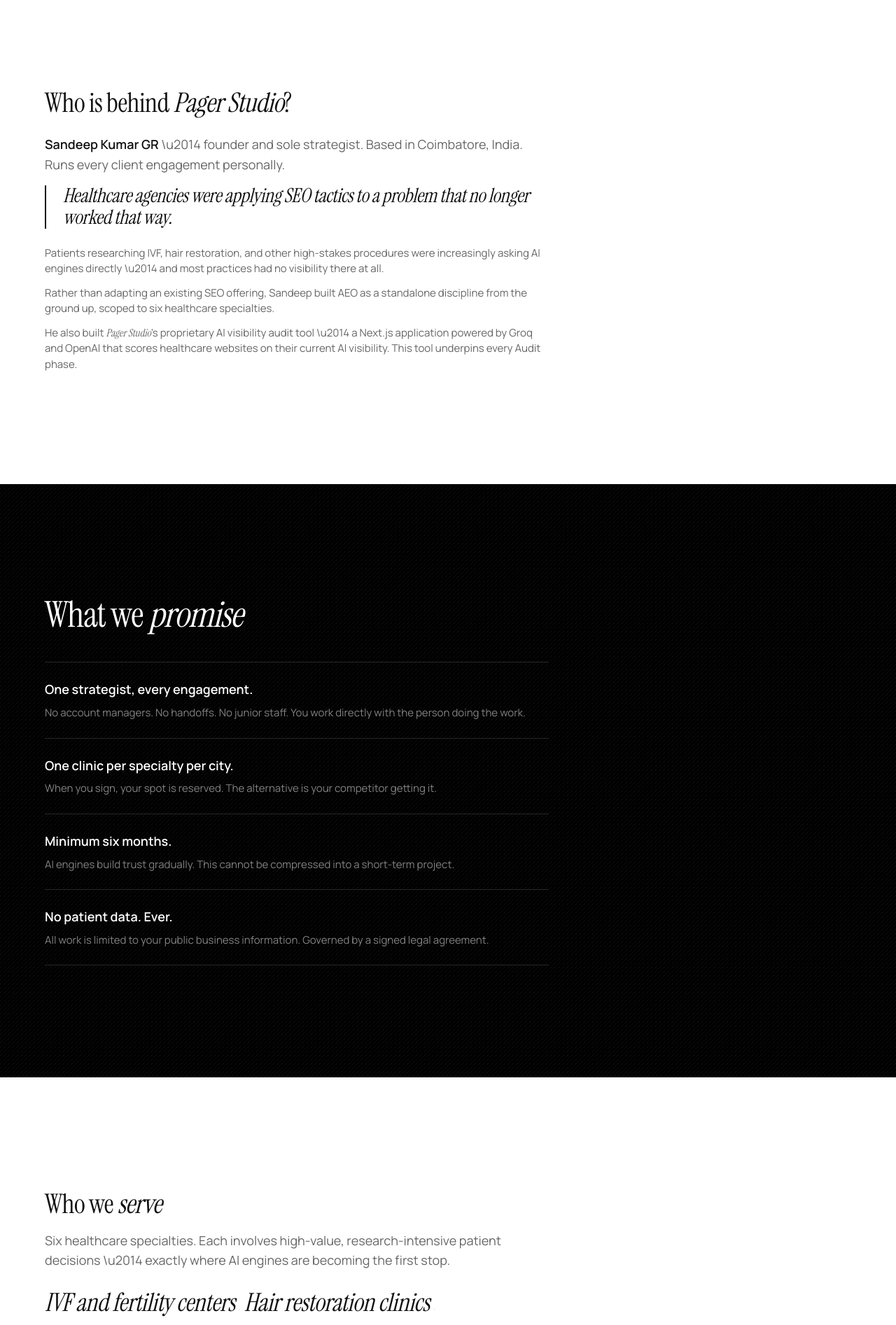
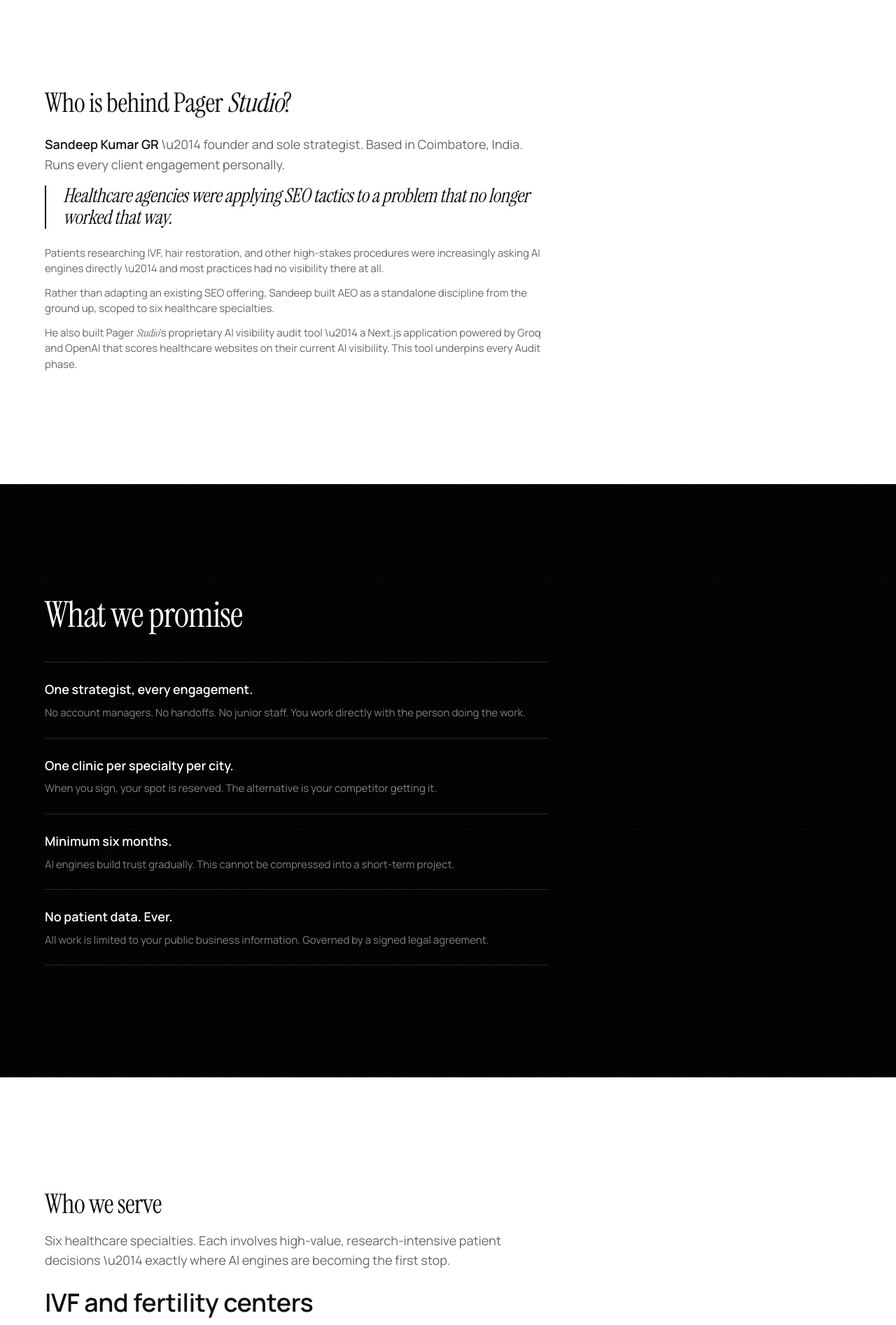
Before and after one commit to pagerstudio/pagerstudio, a Next.js app: page /about in a window 1280 px wide. Shown: the part 540-2434 px from the top of the page at 70% size. Built offline with nearby package versions, Linux system fonts and the light colour scheme.

Commit message:
fix: Pager normal + Studio italic everywhere, Instrument Serif used sparingly only for brand name and blockquote

```diff
--- a/app/about/AboutPageClient.tsx
+++ b/app/about/AboutPageClient.tsx
@@ -38,7 +38,7 @@ function BrandText({ text }: { text: string }) {
     <>
       {parts.map((part, i) =>
         part === 'Pager Studio' ? (
-          <span key={i} className="font-serif italic">Pager Studio</span>
+          <span key={i}>Pager <span className="font-serif italic">Studio</span></span>
         ) : (
           <span key={i}>{part}</span>
         )
@@ -74,7 +74,7 @@ export default function AboutPageClient() {
               animate={{ opacity: 1, y: 0, filter: 'blur(0px)' }}
               transition={{ duration: 0.7, ease: EASE }}
             >
-              What is <span className="font-serif italic">Pager Studio</span>?
+              What is Pager <span className="font-serif italic">Studio</span>?
             </motion.h1>
 
             <motion.p
@@ -104,7 +104,7 @@ export default function AboutPageClient() {
           <div className="max-w-[720px]">
             <FadeIn blur={6} y={30}>
               <h2 className="text-heading-lg text-ps-ink mb-6">
-                Who is behind <span className="font-serif italic">Pager Studio</span>?
+                Who is behind Pager <span className="font-serif italic">Studio</span>?
               </h2>
             </FadeIn>
             <FadeIn blur={4} y={20} delay={0.05}>
@@ -131,7 +131,7 @@ export default function AboutPageClient() {
             </FadeIn>
             <FadeIn blur={4} y={20} delay={0.25}>
               <p className="text-body-sm text-ps-muted">
-                He also built <span className="font-serif italic">Pager Studio</span>&apos;s proprietary AI visibility audit tool \u2014 a Next.js application powered by Groq and OpenAI that scores healthcare websites on their current AI visibility. This tool underpins every Audit phase.
+                He also built Pager <span className="font-serif italic">Studio</span>&apos;s proprietary AI visibility audit tool \u2014 a Next.js application powered by Groq and OpenAI that scores healthcare websites on their current AI visibility. This tool underpins every Audit phase.
               </p>
             </FadeIn>
           </div>
@@ -149,7 +149,7 @@ export default function AboutPageClient() {
               viewport={{ once: true, amount: 0.2 }}
               transition={{ duration: 0.8, ease: EASE }}
             >
-              What we <span className="font-serif italic">promise</span>
+              What we promise
             </motion.h2>
 
             <div className="border-t border-white/15">
@@ -177,7 +177,7 @@ export default function AboutPageClient() {
           <div className="max-w-[720px]">
             <FadeIn blur={6} y={30}>
               <h2 className="text-heading-lg text-ps-ink mb-4">
-                Who we <span className="font-serif italic">serve</span>
+                Who we serve
               </h2>
             </FadeIn>
             <FadeIn blur={4} y={20} delay={0.05}>
@@ -189,7 +189,7 @@ export default function AboutPageClient() {
             <div className="flex flex-wrap items-baseline gap-x-[0.35em] gap-y-1">
               {SPECIALTIES.map((s, i) => (
                 <span key={s} className="contents">
-                  <span className="font-serif italic text-ps-ink" style={{ fontSize: 'clamp(1.5rem, 2.8vw, 2.25rem)', lineHeight: 1.25, letterSpacing: '-0.01em' }}>
+                  <span className="font-sans font-semibold text-ps-ink" style={{ fontSize: 'clamp(1.5rem, 2.8vw, 2.25rem)', lineHeight: 1.25, letterSpacing: '-0.01em' }}>
                     {s}
                   </span>
                   {i < SPECIALTIES.length - 1 && (
@@ -208,7 +208,7 @@ export default function AboutPageClient() {
           <div className="max-w-[720px]">
             <FadeIn blur={6} y={30}>
               <h2 className="text-heading-lg text-ps-ink mb-6">
-                How we <span className="font-serif italic">work</span>
+                How we work
               </h2>
             </FadeIn>
 
@@ -220,7 +220,7 @@ export default function AboutPageClient() {
               ].map((f, i) => (
                 <FadeIn key={f.phase} blur={4} y={20} delay={0.1 + i * 0.08}>
                   <div className="flex gap-6 py-5 border-b border-ps-line">
-                    <span className="font-serif italic text-ps-faint shrink-0 pt-0.5" style={{ fontSize: 'clamp(1.25rem, 2vw, 1.5rem)', lineHeight: 1.2 }}>
+                    <span className="font-sans font-semibold text-ps-ink shrink-0 pt-0.5" style={{ fontSize: 'clamp(1.25rem, 2vw, 1.5rem)', lineHeight: 1.2 }}>
                       {f.phase}
                     </span>
                     <p className="text-body-sm text-ps-muted leading-relaxed">
@@ -246,7 +246,7 @@ export default function AboutPageClient() {
           <div className="max-w-[720px]">
             <FadeIn blur={6} y={30}>
               <h2 className="text-heading-lg text-ps-ink mb-10">
-                Frequently asked <span className="font-serif italic">questions</span>
+                Frequently asked questions
               </h2>
             </FadeIn>
 
@@ -272,7 +272,7 @@ export default function AboutPageClient() {
           </FadeIn>
           <FadeIn blur={6} y={30} delay={0.05}>
             <h2 className="text-heading-xl text-white mb-5">
-              Ready to find out where you <span className="font-serif italic">stand</span>?
+              Ready to find out where you stand?
             </h2>
           </FadeIn>
           <FadeIn blur={4} y={16} delay={0.1}>
```
